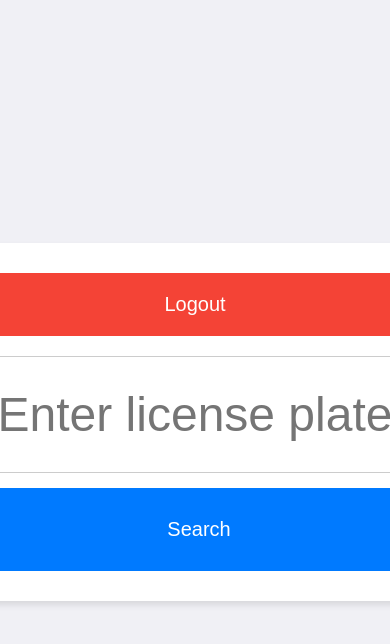
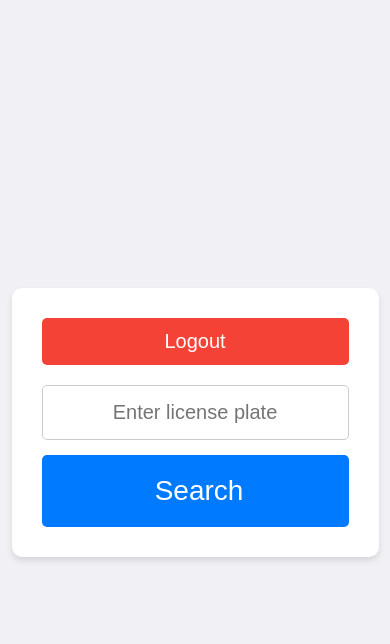
Before and after one commit to 0niiwiK/djandoWebProject, a Django app: page / in a window 390 px wide; the page is wider, and only the part inside the window is pictured. Shown: the top 644 px of that part. Run offline with Django 4.2, Linux system fonts and the light colour scheme; the visitor is signed in with stand-in values (Sample User, id 1).

Commit message:
Added almost all

```diff
--- a/myproject/carapp/templates/carapp/search.html
+++ b/myproject/carapp/templates/carapp/search.html
@@ -26,7 +26,7 @@
             border-radius: 10px;
             box-shadow: 0 4px 6px rgba(0, 0, 0, 0.1);
             width: auto;
-            max-width: 600px;
+            max-width: 500px;
         }
         .container h1 {
             font-size: 36px;
@@ -36,15 +36,15 @@
             display: flex;
             flex-direction: column;
             align-items: center;
-            width: 80%;
+            width: 100%;
         }
         .search-container input[type="text"] {
             width: auto;
-            padding: 30px 40px;
+            padding: 15px 20px;
             margin-bottom: 15px;
             border: 1px solid #ccc;
             border-radius: 5px;
-            font-size: 48px;
+            font-size: 20px;
             text-align: center;
             outline: none;
             transition: border-color 0.2s ease;
@@ -54,7 +54,7 @@
         }
         .search-container button {
             width: 100%;
-            padding: 30px 45px;
+            padding: 15px 20px;
             background-color: #007aff;
             color: white;
             border: none;
@@ -80,7 +80,7 @@
         .logout-container form button {
             background-color: #f44336;
             width: 100%;
-            padding: 20px 30px;
+            padding: 10px 10px;
             color: white;
             border: none;
             border-radius: 5px;
@@ -120,6 +120,36 @@
         .results-container button:active {
             transform: scale(0.95);
         }
+        @media (max-width: 600px) {
+            .search-container div {
+                padding: 20px;
+                max-width: 90%;
+            }
+
+            .container h1 {
+                font-size: 32px;
+            }
+
+            .search-container input[type="text"], {
+                padding: 20px 0px;
+                font-size: 18px;
+            }
+
+            .search-container button {
+                padding: 20px 15px;
+                font-size: 28px;
+            }
+
+            .results-container button {
+                padding: 15px 15px;
+                font-size: 28px;
+            }
+
+            .logout-container form button {
+                padding: 12px 15px;
+                font-size: 20px;
+            }
+        }
     </style>
 </head>
 <body>
```
